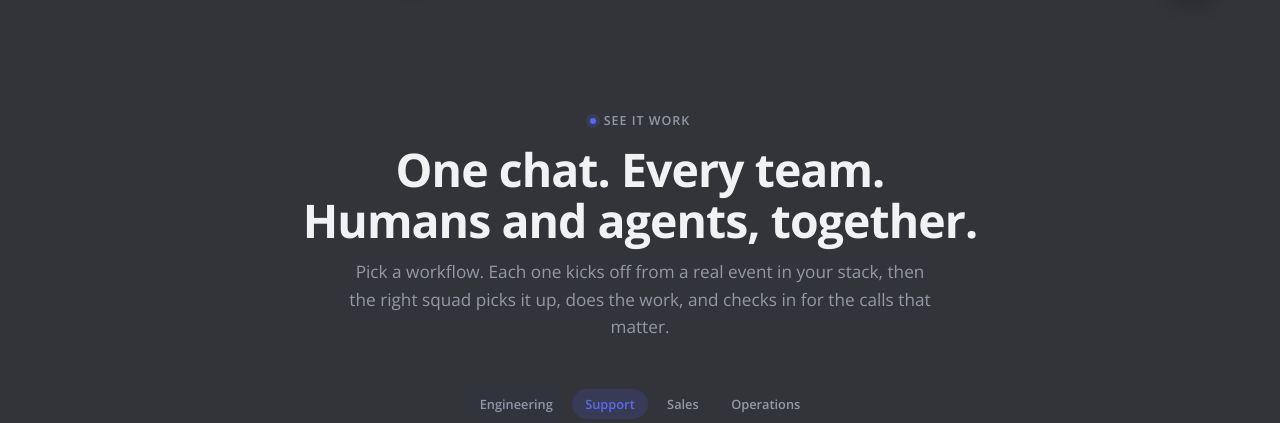
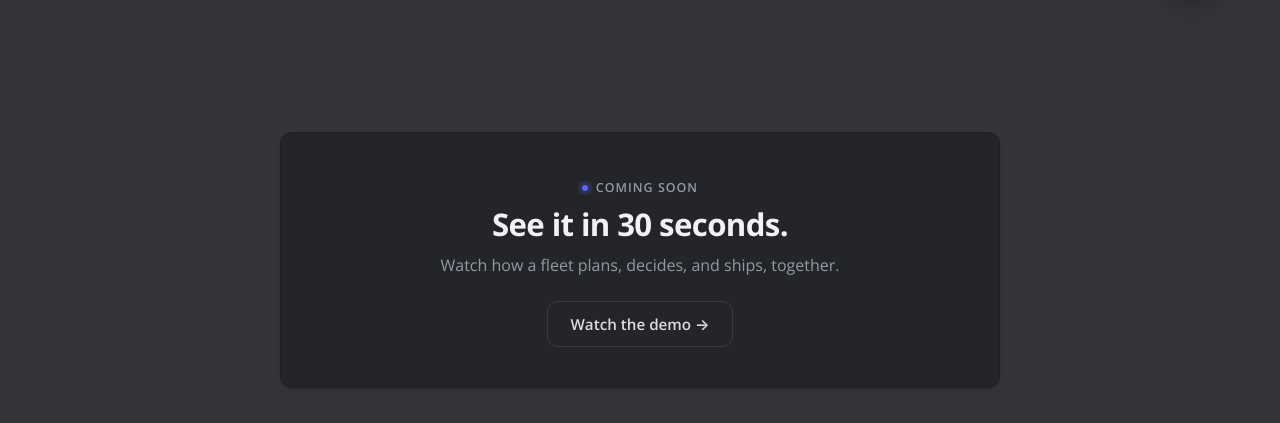
Before and after one commit to agentic-ui-framework/nomik.ai, a plain HTML site: page index.html in a window 1280 px wide. Shown: the part 733-1156 px from the top of the page. Drawn offline with Linux system fonts and the light colour scheme.

Commit message:
Homepage: demo-video placeholder slot below the hero
Adds a small "See it in 30 seconds / Watch the demo" card between the hero and
the existing static product demo. Anchors a href="#" with data-todo so the
operator can drop in a Loom or YouTube URL without breaking layout. Styled
minimally with existing tokens (.demo-coming-soon + .demo-soon-card).

```diff
--- a/index.html
+++ b/index.html
@@ -81,6 +81,18 @@
             <a class="btn btn-ghost" href="#demo">See it work</a>
           </div>
           <p class="hero-note"><span class="dot" aria-hidden="true"></span> Rolling out to early teams now, no credit card.</p>
+        </div>
+      </div>
+    </section>
+
+    <!-- ── Demo video (placeholder) ── -->
+    <section class="demo-coming-soon">
+      <div class="wrap">
+        <div class="demo-soon-card reveal">
+          <span class="eyebrow" style="justify-content:center">Coming soon</span>
+          <h2>See it in 30 seconds.</h2>
+          <p>Watch how a fleet plans, decides, and ships, together.</p>
+          <a href="#" class="btn btn-ghost" data-todo="loom-or-youtube-url">Watch the demo →</a>
         </div>
       </div>
     </section>
--- a/styles.css
+++ b/styles.css
@@ -409,6 +409,16 @@
 .waitlist.is-done + .form-msg { display: none; }
 @media (max-width: 480px) { .waitlist { flex-direction: column; } }
 
+/* ── Demo-coming-soon (placeholder for a future Loom / YouTube embed) ── */
+.demo-coming-soon { padding-block: clamp(2rem, 5vw, 4rem); }
+.demo-soon-card {
+  max-width: 720px; margin-inline: auto; text-align: center;
+  background: var(--card); border: 1px solid var(--border); border-radius: var(--radius);
+  padding: clamp(1.75rem, 4vw, 2.5rem); box-shadow: var(--shadow-sm);
+}
+.demo-soon-card h2 { font-size: clamp(1.45rem, 3vw, 1.95rem); margin-block: 0.5rem 0.75rem; }
+.demo-soon-card p { color: var(--muted-foreground); margin-bottom: 1.4rem; }
+
 /* ── Contact form ── */
 .contact-form { display: flex; flex-direction: column; gap: 1.1rem; background: var(--card); border: 1px solid var(--border); border-radius: var(--radius); padding: clamp(1.25rem, 2.5vw, 1.75rem); }
 .contact-form .field { display: flex; flex-direction: column; gap: 0.4rem; min-width: 0; }
```
